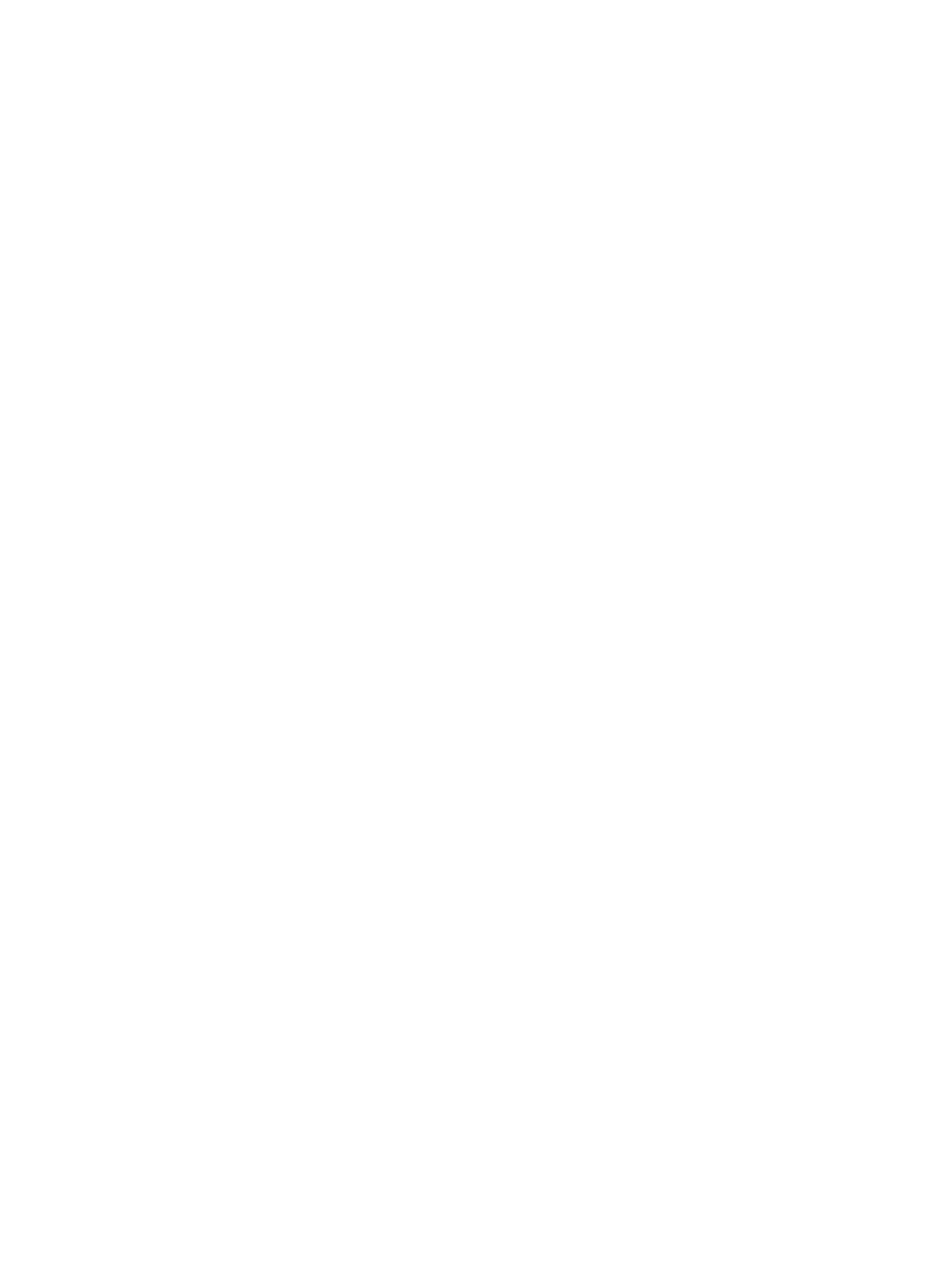
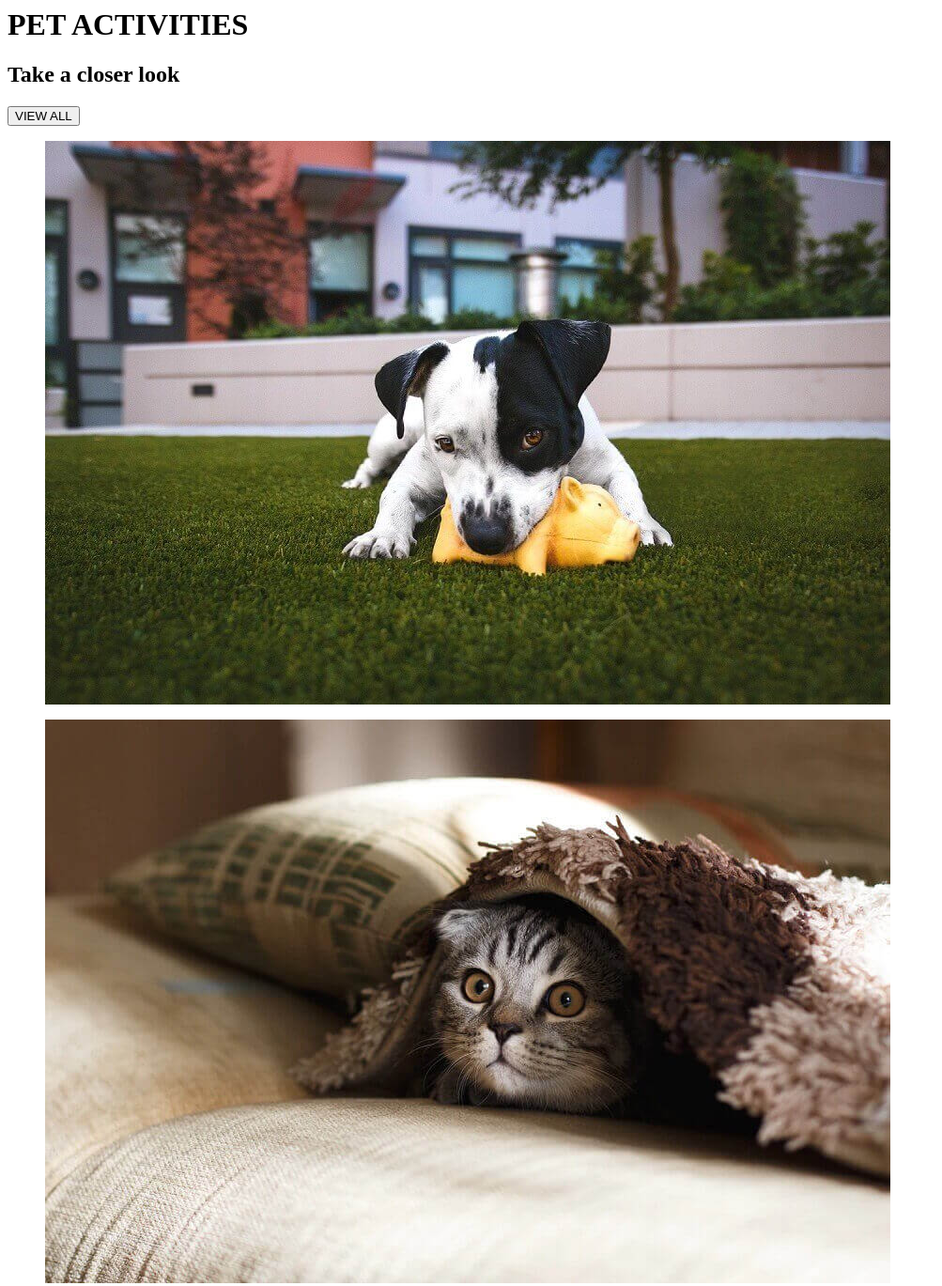
Before and after one commit to areketsuku/202207-w1ch3-alex-caldas, a plain HTML site: page index.html in a window 1280 px wide. Shown: the top 1369 px of the page at 94% size, without its empty margins (0-1003 px from the left). Before the commit the page ends 800 px from the top, so only its background shows below. Drawn offline with Linux system fonts and the light colour scheme.

Commit message:
feature: added elements in html document

```diff
--- a/index.html
+++ b/index.html
@@ -6,5 +6,32 @@
         <title>Pet Shop</title>
         <link rel="stylesheet" href="style.css" />
     </head>
-    <body></body>
+    <body>
+        <header></header>
+        <main>
+            <h1>PET ACTIVITIES</h1>
+            <h2>Take a closer look</h2>
+            <button>VIEW ALL</button>
+            <section>
+                <figure>
+                    <img
+                        src="images/01.jpg"
+                        alt="Perro mordiendo jugete en patio"
+                    />
+                    <figcaption></figcaption>
+                </figure>
+                <figure>
+                    <img
+                        src="images/02.jpg"
+                        alt="Gato escondido bajo manta mirando fijo"
+                    />
+                    <figcaption></figcaption>
+                </figure>
+                <figure>
+                    <img src="images/03.jpg" alt="Perro corriendo en monte" />
+                    <figcaption></figcaption>
+                </figure>
+            </section>
+        </main>
+    </body>
 </html>
```
